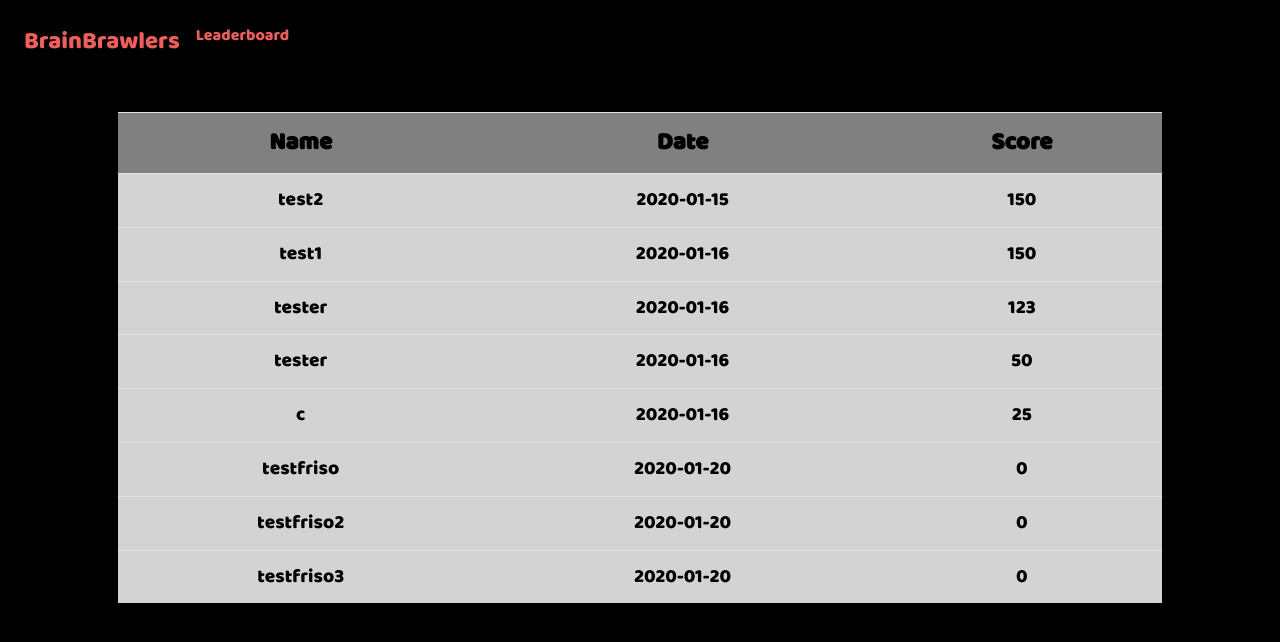
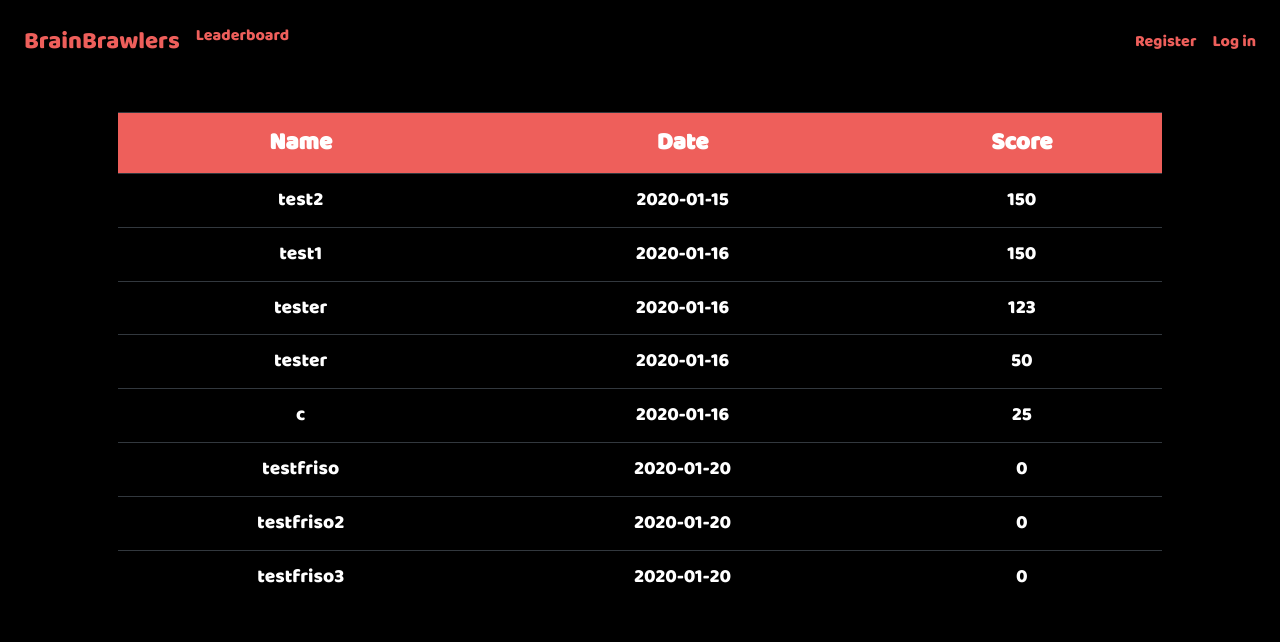
Before and after one commit to FrisoHarlaar/ik19, a Flask app: page /leaderboard in a window 1280 px wide. Shown: the top 642 px of the page. Run offline with Flask 2, Linux system fonts and the light colour scheme; some libraries are stand-ins or nearby versions.

Commit message:
small style improvements

```diff
--- a/static/css/leaderboard.css
+++ b/static/css/leaderboard.css
@@ -1,17 +1,17 @@
 #table {
   margin-left:auto;
   margin-right:auto;
-  color: black;
+  color: white;
   font-family: Baloo Regular, Baloo;
 }
 
 th {
-  background-color: grey;
+  background-color: #ee5f5b;
   font-size: 150%;
   font-weight: bold;
 }
 
 td {
-  background-color: lightgrey;
+  background-color: black;
   font-size: 120%;
 }
--- a/templates/game/leaderboard.html
+++ b/templates/game/leaderboard.html
@@ -9,7 +9,7 @@
         <br>
         <br>
     </p>
-    <table id=table class="table table-striped" style="width:100%">
+    <table id=table class="table table-dark" style="width:100%">
         <link href="/static/css/leaderboard.css" rel="stylesheet">
         <tr>
             <th>Name</th>
--- a/templates/game/main.html
+++ b/templates/game/main.html
@@ -43,6 +43,8 @@
 <img src="static/images/broken_hearth.png" alt="broken_hearth" class="float-left hearth" width=50px height=50px>
 {% endfor %}
 <p id="score">{{ score }}</p>
+
+<div id="transition">
     <p id="question">{{ question | safe }}</p>
 
     <!-- Answers -->
@@ -53,5 +55,7 @@
             {% endfor %}
         </div>
     </form>
+</div>
+
 <p class="center">To skip a question reload the page.</p>
 {% endblock %}
--- a/templates/layout.html
+++ b/templates/layout.html
@@ -38,6 +38,10 @@
                         <li class="nav-item nav-logo"><a class="nav-link" href="/">BrainBrawlers</a></li>
                         <li class="nav-item"><a class="nav-link" href="/leaderboard">Leaderboard</a></li>
                     </ul>
+                    <ul class="navbar-nav ml-auto mt-2">
+                        <li class="nav-item"><a class="nav-link" href="/register">Register</a></li>
+                        <li class="nav-item"><a class="nav-link" href="/login">Log in</a></li>
+                    </ul>
                 {% endif %}
             </div>
         </nav>
```
Also changed, not shown: static/css/game_style.css (+7 -7 lines). Lines whose indentation alone changed are shown as unchanged.
